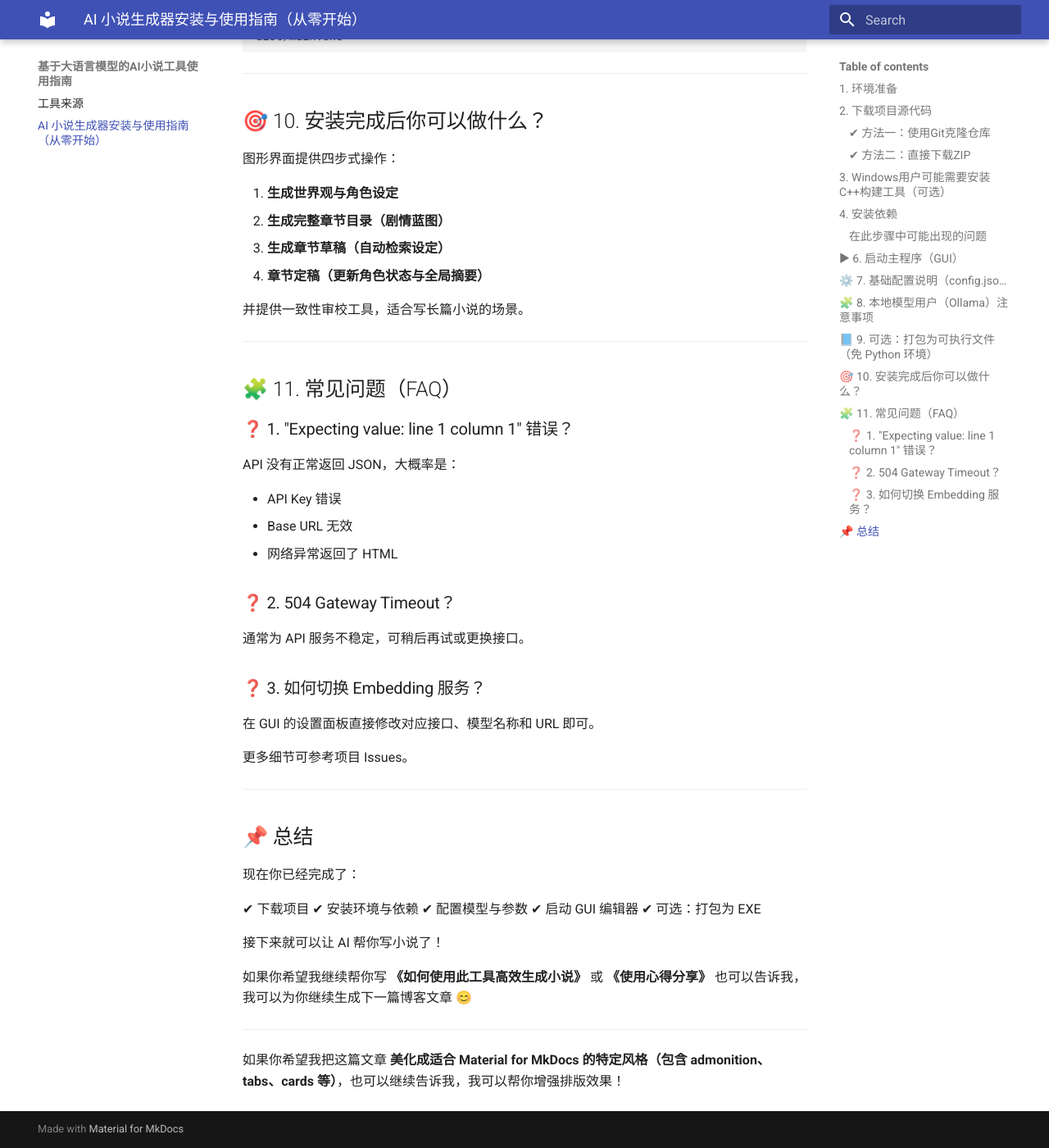
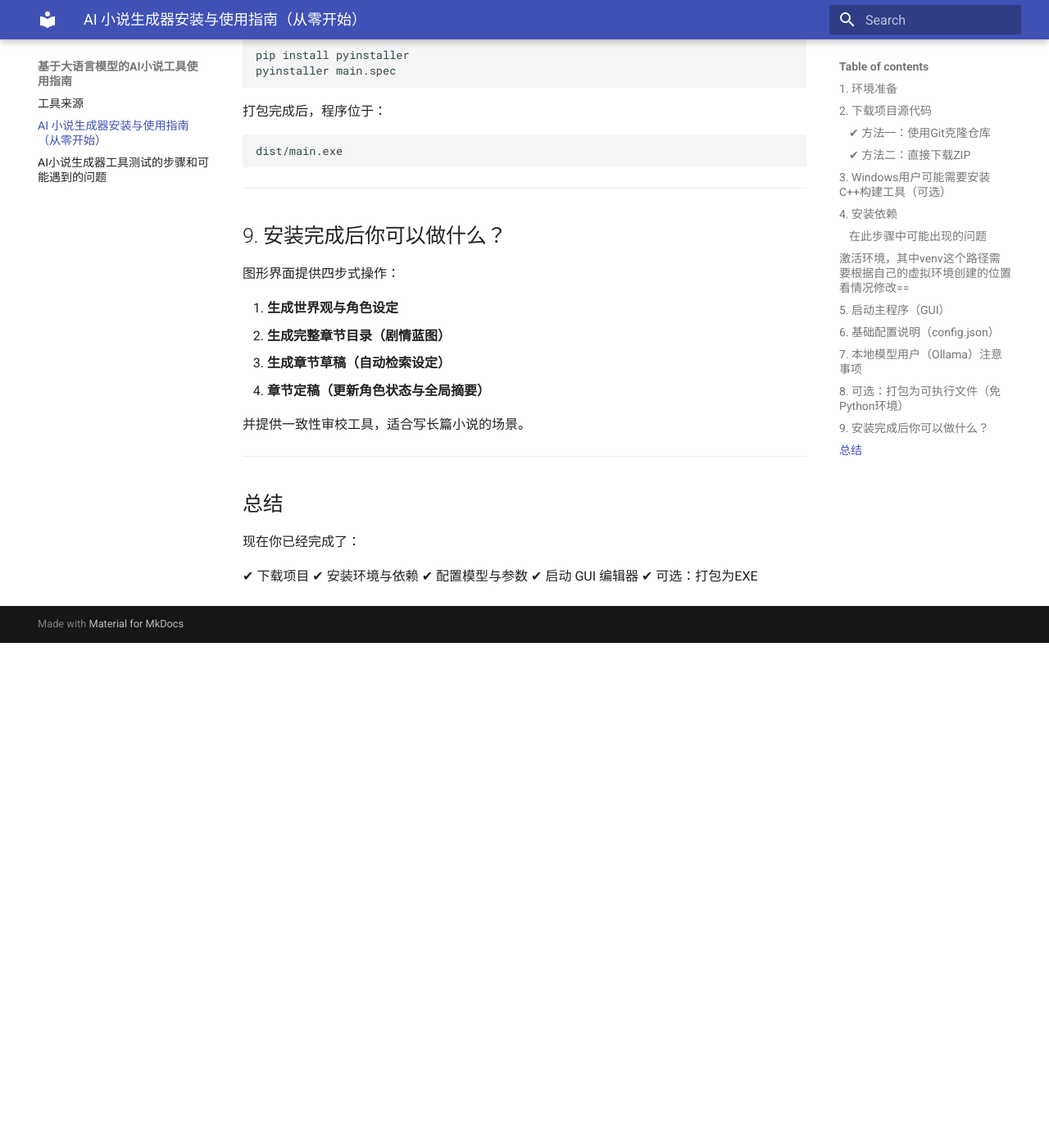
Before and after one commit to nicelyhorse/PersonalBlog, an MkDocs documentation site: the page built from docs/chapter1.工具安装.md, in a window 1280 px wide and 1400 px high, scrolled down 3238 px. Shown: the whole window at 82% size. Built offline with MkDocs 1.6.1 and Material for MkDocs 9.7.7, drawn with Linux system fonts in a browser that asks for light colours; after the commit the page ends 4022 px from its top, so only the background shows below that; some of the changed text lies outside the part shown.

Commit message:
chapter2更新

````diff
--- a/docs/工具安装.md
+++ b/docs/chapter1.工具安装.md
@@ -75,10 +75,14 @@ pip install <包名>
 ```
 ### 在此步骤中可能出现的问题
 ![alt text](image.png)
-==很可能是没有激活虚拟环境==
+==很可能是没有激活虚拟环境，在IDE中使用
+```bash
+source venv/Scripts/activate
+```
+激活环境，其中venv这个路径需要根据自己的虚拟环境创建的位置看情况修改==
 ---
 
-## ▶ 6. 启动主程序（GUI）
+## 5. 启动主程序（GUI）
 
 安装完成后，运行主程序：
 
@@ -148,7 +152,7 @@ dist/main.exe
 
 ---
 
-## 🎯 10. 安装完成后你可以做什么？
+## 9. 安装完成后你可以做什么？
 
 图形界面提供四步式操作：
 
@@ -161,29 +165,7 @@ dist/main.exe
 
 ---
 
-## 🧩 11. 常见问题（FAQ）
-
-### ❓ 1. "Expecting value: line 1 column 1" 错误？
-
-API 没有正常返回 JSON，大概率是：
-
-* API Key 错误
-* Base URL 无效
-* 网络异常返回了 HTML
-
-### ❓ 2. 504 Gateway Timeout？
-
-通常为 API 服务不稳定，可稍后再试或更换接口。
-
-### ❓ 3. 如何切换 Embedding 服务？
-
-在 GUI 的设置面板直接修改对应接口、模型名称和 URL 即可。
-
-更多细节可参考项目 Issues。
-
----
-
-## 📌 总结
+## 总结
 
 现在你已经完成了：
 
@@ -191,12 +173,4 @@ API 没有正常返回 JSON，大概率是：
 ✔ 安装环境与依赖
 ✔ 配置模型与参数
 ✔ 启动 GUI 编辑器
-✔ 可选：打包为 EXE
-
-接下来就可以让 AI 帮你写小说了！
-
-如果你希望我继续帮你写 **《如何使用此工具高效生成小说》** 或 **《使用心得分享》** 也可以告诉我，我可以为你继续生成下一篇博客文章 😊
-
----
-
-如果你希望我把这篇文章 **美化成适合 Material for MkDocs 的特定风格（包含 admonition、tabs、cards 等）**，也可以继续告诉我，我可以帮你增强排版效果！
+✔ 可选：打包为EXE
````
Also changed, not shown: other parts of docs/chapter1.工具安装.md (+6 -6 lines), docs/chapter2.工具测试.md (added, +221 -0 lines), docs/image-1.png (added).
